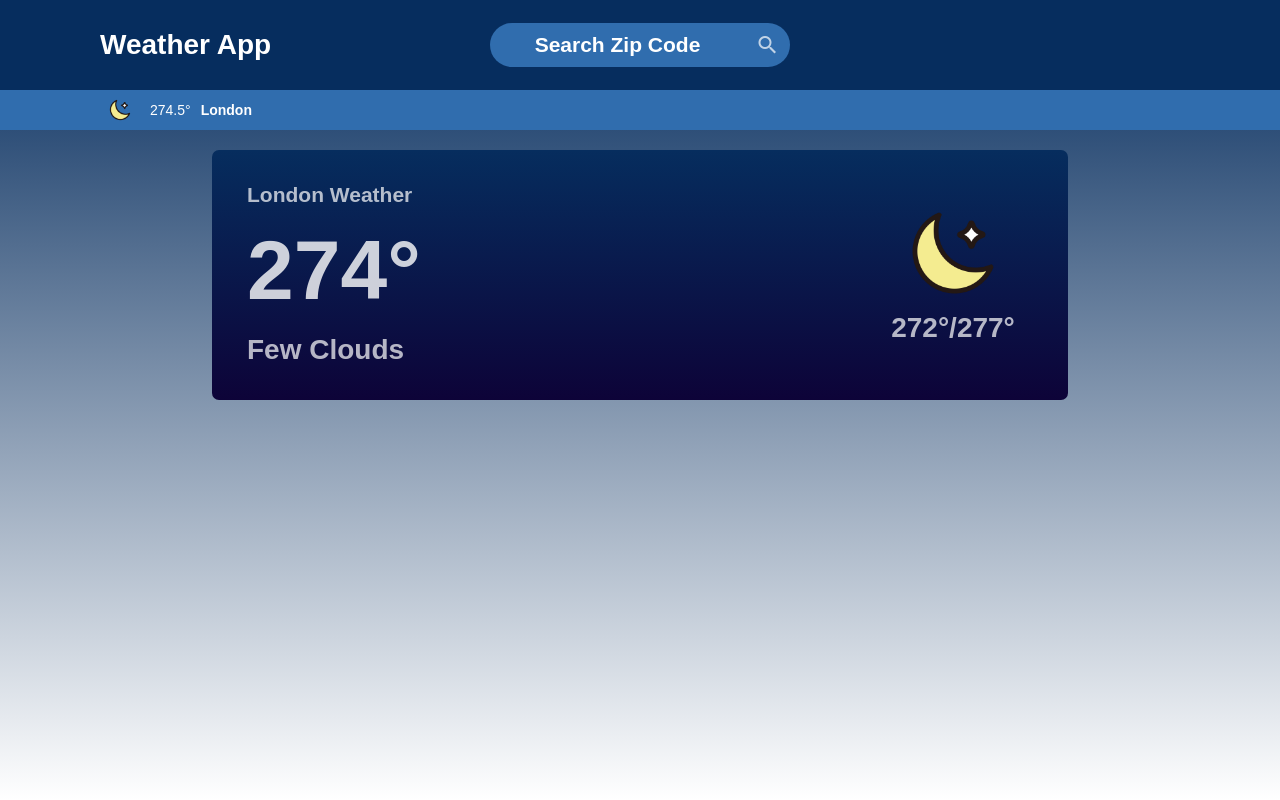
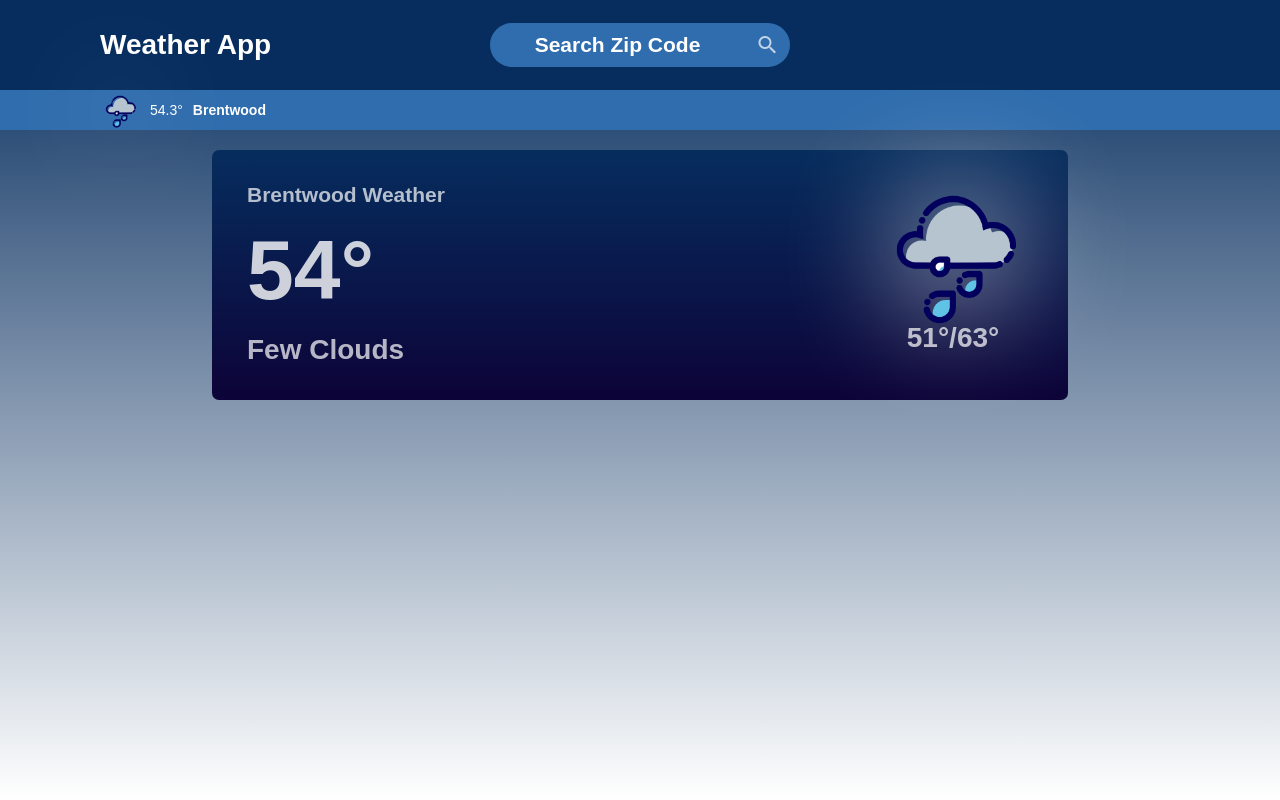
Before and after one commit to TheTeck/Weather, a React (Create React App) app: page / in a window 1280 px wide. Shown: the top 800 px of the page. Built offline with nearby package versions, Linux system fonts and the light colour scheme.

Commit message:
Add conditional filtering to determine which icon to display in DynamicIcon component

```diff
--- a/src/components/CurrentWeather/CurrentWeather.jsx
+++ b/src/components/CurrentWeather/CurrentWeather.jsx
@@ -3,7 +3,7 @@ import React from 'react';
 import './CurrentWeather.scss';
 import DynamicIcon from '../DynamicIcon/DynamicIcon';
 
-export default function CurrentWeather ({ weather, main, name }) {
+export default function CurrentWeather ({ weather, main, name, day }) {
 
     let descriptionWords = weather.description.split(' ');
     let description = descriptionWords.map(word => {
@@ -18,7 +18,7 @@ export default function CurrentWeather ({ weather, main, name }) {
                 <p id="current-description">{description}</p>
             </div>
             <div id="current-right-data">
-                <DynamicIcon id="huge-icon" width={160} height={160} />
+                <DynamicIcon id="huge-icon" width={160} height={160} weather={weather.main} day={day} />
                 <p id="min-max-temp">{~~main.temp_min + '\u00B0/' + ~~main.temp_max + '\u00B0'}</p>
             </div>
         </div>
--- a/src/components/CurrentWeather/CurrentWeather.scss
+++ b/src/components/CurrentWeather/CurrentWeather.scss
@@ -65,5 +65,5 @@
   opacity: 0.7;
   text-align: center;
   position: relative;
-  top: -30px;
+  top: -20px;
 }
--- a/src/components/DynamicIcon/DynamicIcon.jsx
+++ b/src/components/DynamicIcon/DynamicIcon.jsx
@@ -2,13 +2,37 @@ import React from 'react';
 
 import './DynamicIcon.scss';
 
-export default function DynamicIcon (props) {
+export default function DynamicIcon ({ width, height, weather , day}) {
+
+    let output = "sunny";
+
+    // Determine the proper icon based on main weather and day/night state
+    if (weather === "Thunderstorm") {
+        output = "lightning";
+    } else if (weather === "Snow") {
+        output = "snow";
+    } else if (weather === "Clear" && day) {
+        output = "sunny";
+    } else if (weather === "Clear" && !day) {
+        output = "night";
+    } else if (weather === "Clouds" && day) {
+        output = "clouds";
+    } else if (weather === "Clouds" && !day) {
+        output = "night_clouds";
+    } else if ((weather === "Drizzle" || weather === "Rain") && day) {
+        output = "rain";
+    } else if ((weather === "Drizzle" || weather === "Rain") && !day) {
+        output = "night_rain";
+    } else {
+        output = "atmosphere";
+    }
+
     return (
         <img
-            src="icons/night.png"
+            src={`icons/${output}.png`}
                 style={{
-                    width: `${props.width}px`,
-                    height: `${props.height}px`
+                    width: `${width}px`,
+                    height: `${height}px`
                 }}
             />
     )
--- a/src/components/DynamicIcon/DynamicIcon.scss
+++ b/src/components/DynamicIcon/DynamicIcon.scss
@@ -0,0 +1,3 @@
+img {
+  filter: drop-shadow(0 0 60px white);
+}
--- a/src/components/SubHeader/SubHeader.jsx
+++ b/src/components/SubHeader/SubHeader.jsx
@@ -3,10 +3,10 @@ import React from 'react';
 import './SubHeader.scss';
 import DynamicIcon from '../DynamicIcon/DynamicIcon';
 
-export default function SubHeader ({ name, temp, icon}) {
+export default function SubHeader ({ name, temp, weather, day }) {
     return (
         <div id="subheader-container">
-            <DynamicIcon width={40} height={40} />
+            <DynamicIcon width={40} height={40} weather={weather} day={day} />
             <div>{`${temp}\u00B0`}</div>
             <div id="subheader-name">{name}</div>
         </div>
--- a/src/pages/App/App.jsx
+++ b/src/pages/App/App.jsx
@@ -16,7 +16,7 @@ let dummyData = {
 
       {
         "id": 801,
-        "main": "Clouds",
+        "main": "Rain",
         "description": "few clouds",
         "icon": "02n"
       }
@@ -24,10 +24,10 @@ let dummyData = {
     "base": "stations",
 
     "main": {
-      "temp": 274.5,
+      "temp": 54.3,
       "feels_like": 271.66,
-      "temp_min": 272.21,
-      "temp_max": 277.06,
+      "temp_min": 51.2,
+      "temp_max": 63.2,
       "pressure": 1024,
       "humidity": 90
     },
@@ -52,7 +52,7 @@ let dummyData = {
     },
     "timezone": 0,
     "id": 2643743,
-    "name": "London",
+    "name": "Brentwood",
     "cod": 200
   }
 
@@ -65,6 +65,7 @@ function App() {
   const [allData, setAllData] = useState(dummyData);
   const [lat, setLat] = useState(null);
   const [long, setLong] = useState(null);
+  const [day, setDay] = useState(true);
 
   let location = "94513"
 
@@ -96,10 +97,20 @@ function App() {
     <div id="App">
       <header>
         <MainHeader getZipcode={getZipcode} />
-        <SubHeader name={currentData.name} temp={currentData.main.temp} icon={currentData.weather[0].main} />
+        <SubHeader
+          name={currentData.name}
+          temp={currentData.main.temp}
+          weather={currentData.weather[0].main}
+          day={day}
+        />
       </header>
       <div id="content-container">
-        <CurrentWeather weather={currentData.weather[0]} main={currentData.main} name={currentData.name} />
+        <CurrentWeather
+            weather={currentData.weather[0]}
+            main={currentData.main}
+            name={currentData.name}
+            day={day}
+          />
       </div>
     </div>
   );
```
Also changed, not shown: public/icons/atmosphere.png (added).
